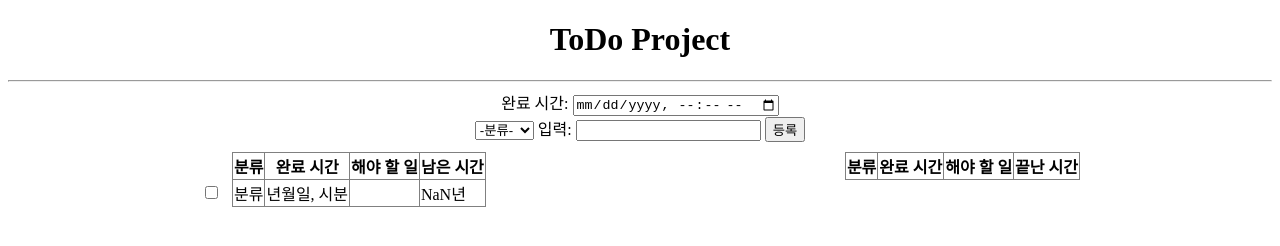
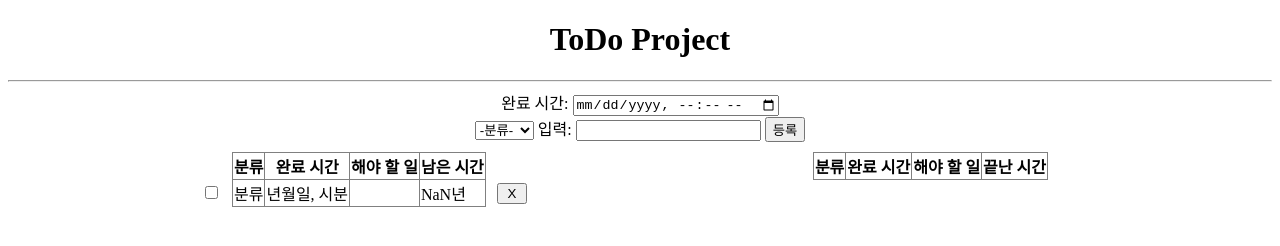
Before and after one commit to cyber-steer/WebToDoProject, a plain HTML site: page ToDo.html in a window 1280 px wide. Both pictures are taken after a click on the button "등록". Drawn offline with Linux system fonts and the light colour scheme.

Commit message:
delete click event

```diff
--- a/ToDo.html
+++ b/ToDo.html
@@ -8,29 +8,51 @@
     <script src="./jquery-3.6.0.min.js"></script>
     <script src="./time.js"></script>
     <script>
+        //-----------------------------------------------------------------------------------------------------------------------------------
+        //행 추가
         function appendRow(category, time, newWord){
             let tbody = document.getElementById("ToDoBody");
             let newRow = tbody.insertRow(tbody.rows.length);
             let input = document.createElement("input");
+            let button = document.createElement("button");
+            button.innerHTML = "X";
             input.setAttribute("type", "checkbox");
+            $(button).addClass("delete");
+            $(button).click(deletClickHandler);
             let cell0 = newRow.insertCell(0);
             let cell1 = newRow.insertCell(1);
             let cell2 = newRow.insertCell(2);
             let cell3 = newRow.insertCell(3);
             let cell4 = newRow.insertCell(4);
+            let cell5 = newRow.insertCell(5);
 
             cell0.appendChild(input);
             cell1.innerHTML = category;
             cell2.innerHTML = time;
             cell3.innerHTML = newWord;
             cell4.innerHTML = leftTime(time);
+            cell5.appendChild(button);
             $(cell0).addClass("empty");
+            $(cell5).addClass("empty");
             $(input).click(checkboxClickHandler);
             setInterval(function(){
                 cell4.innerHTML = leftTime(time);
             },1000)
 
-        };
+        }
+        //-----------------------------------------------------------------------------------------------------------------------------------
+        //행삭제 핸들러
+        function deletClickHandler(){
+            let parentId = this.parentNode.parentNode.parentNode.getAttribute('id');
+            let rowIndex = this.parentNode.parentNode.rowIndex;
+            console.log(parentId);
+            if(parentId == "ToDoBody")
+                document.getElementById("ToDoBody").deleteRow(rowIndex-1);
+            else
+                document.getElementById("DoneBody").deleteRow(rowIndex-1);
+        }
+        //-----------------------------------------------------------------------------------------------------------------------------------
+        //등록 버튼 클릭 핸들러
         function saveClickHandler(){
             let newWord = document.getElementById("inputText").value.trim();
             let category = document.getElementById("combobox").value
@@ -40,13 +62,17 @@
             appendRow(category,time,newWord);
 
         }
+        //-----------------------------------------------------------------------------------------------------------------------------------
+        //체크박스 클릭 핸들러
         function checkboxClickHandler(){
             let parentID = this.parentNode.parentNode.parentNode.getAttribute('id');
             if(parentID == "ToDoBody")
                 document.getElementById("DoneBody").appendChild(this.parentNode.parentNode);
             else
                 document.getElementById("ToDoBody").appendChild(this.parentNode.parentNode);
-            }
+        }
+        //-----------------------------------------------------------------------------------------------------------------------------------
+        //input 날짜 초기값
         function toDaySetting(){
             let time = new Date().toLocaleDateString();
             let year = time.replace(/. /g, '-');
@@ -94,6 +120,10 @@
             border: 0px;
             width: 30px;
         }
+        .delete{
+            width: 30px;
+            margin-left: 10px;
+        }
 
     </style>
     <style>
@@ -131,6 +161,7 @@
                     <th>완료 시간</th>
                     <th>해야 할 일</th>
                     <th>남은 시간</th>
+                    <th class="empty"></th>
                 </thead>
                 <tbody id="ToDoBody">
 
@@ -145,6 +176,7 @@
                     <th>완료 시간</th>
                     <th>해야 할 일</th>
                     <th>끝난 시간</th>
+                    <th class="empty"></th>
                 </thead>
                 <tbody id="DoneBody">
 
```
